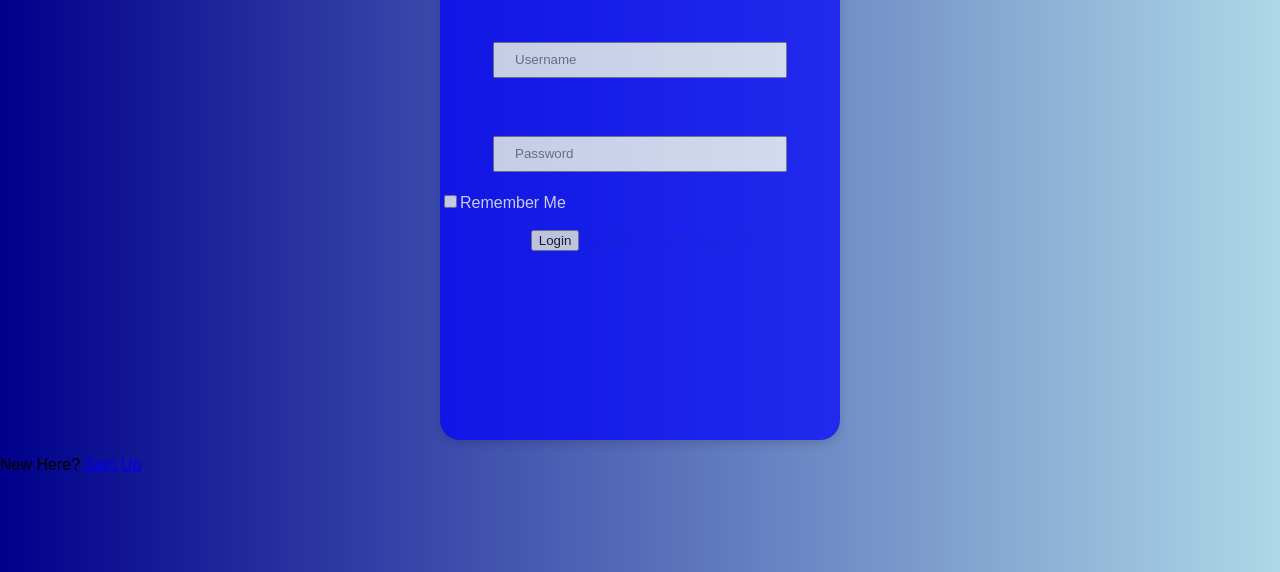
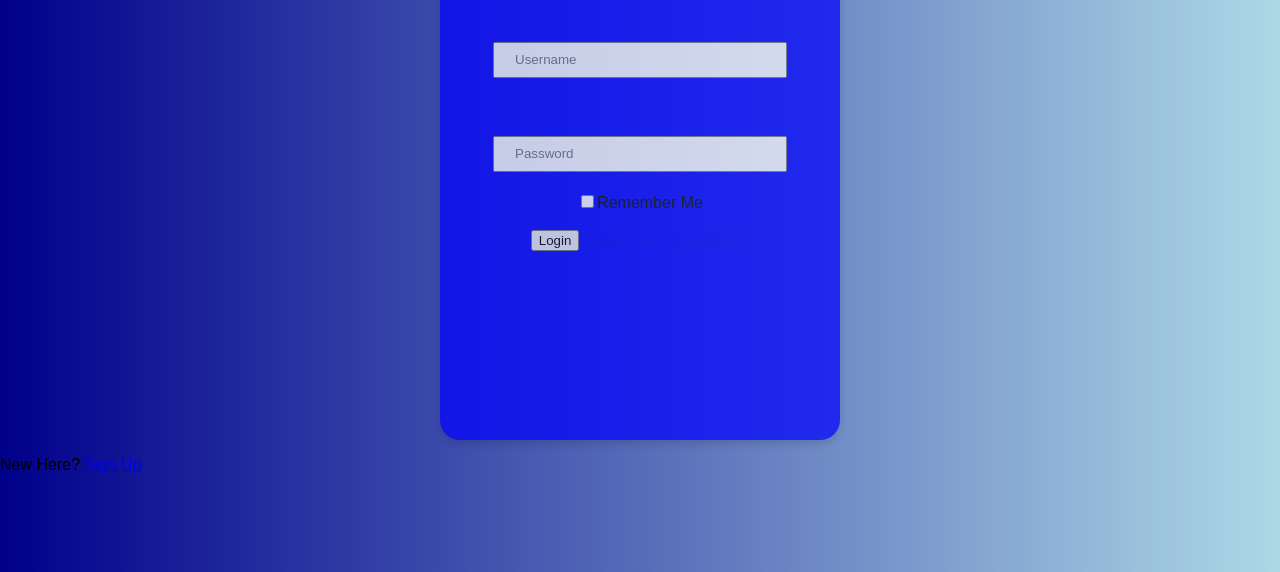
Before and after one commit to gamerdave-web/Practice-1, a plain HTML site: page index.html in a window 1280 px wide. Shown: the part 228-800 px from the top of the page. Drawn offline with Linux system fonts and the light colour scheme.

Commit message:
auto: save changes

```diff
--- a/style.css
+++ b/style.css
@@ -31,8 +31,7 @@ h2{
     color: white;
     font-size: 30px;
 }
-.checkbox{
-    text-align: left;
+.checkbox input[type="checkbox"]{
     color: white;
-    padding-right: 15%;
+    padding-right: 45%;
 }
```
